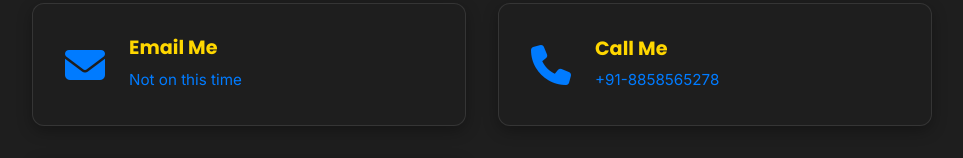
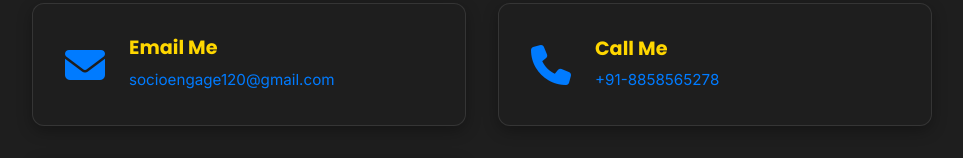
Before and after one commit to FantasticSukhi/SocioEngage, a plain HTML site: page portfolio/d.html in a window 1280 px wide. Shown: the part 5585-5743 px from the top of the page, without its empty margins (158-1121 px from the left). Drawn offline with nearby package versions, Linux system fonts and the light colour scheme.

Commit message:
Update d.html

```diff
--- a/portfolio/d.html
+++ b/portfolio/d.html
@@ -816,7 +816,7 @@
                         <i class="fas fa-envelope"></i>
                         <div>
                             <h3>Email Me</h3>
-                            <a href="mailto:dixit.email@example.com">Not on this time</a> </div>
+                            <a href="mailto:socioengage120@gmail.com">socioengage120@gmail.com</a> </div>
                     </div>
                     <div class="contact-info-card">
                         <i class="fas fa-phone"></i>
@@ -988,4 +988,5 @@
         });
     </script>
 </body>
+
 </html>
```
